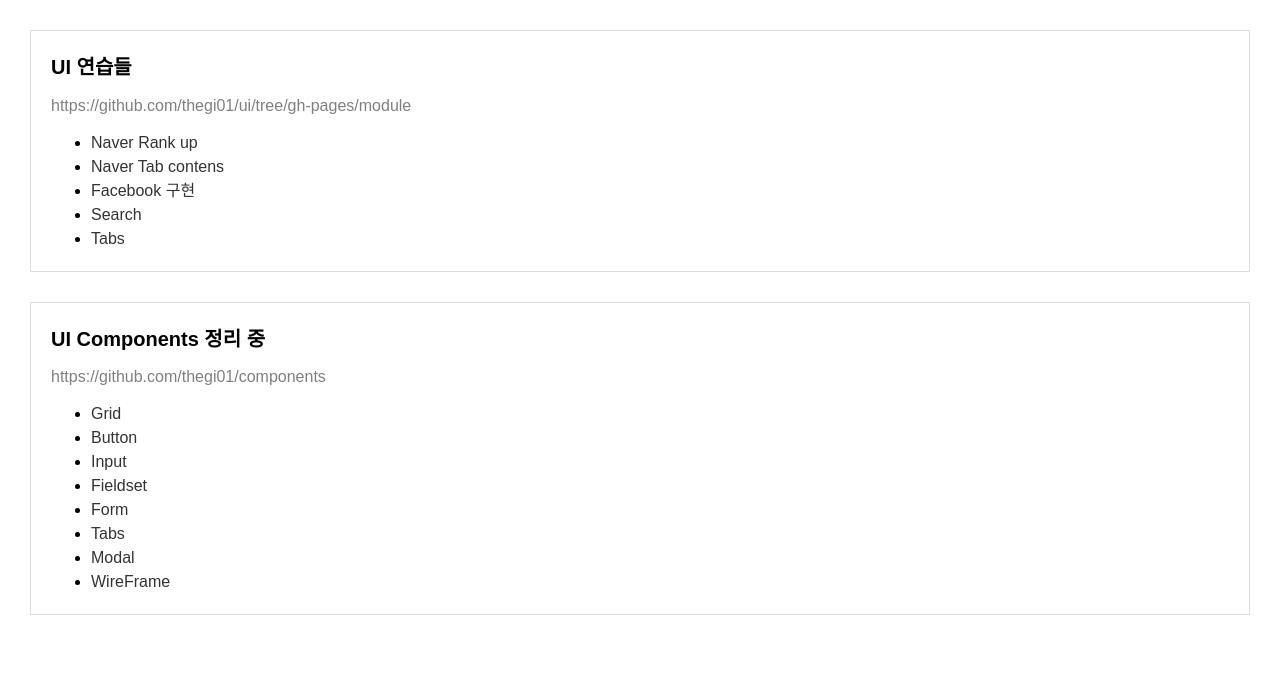
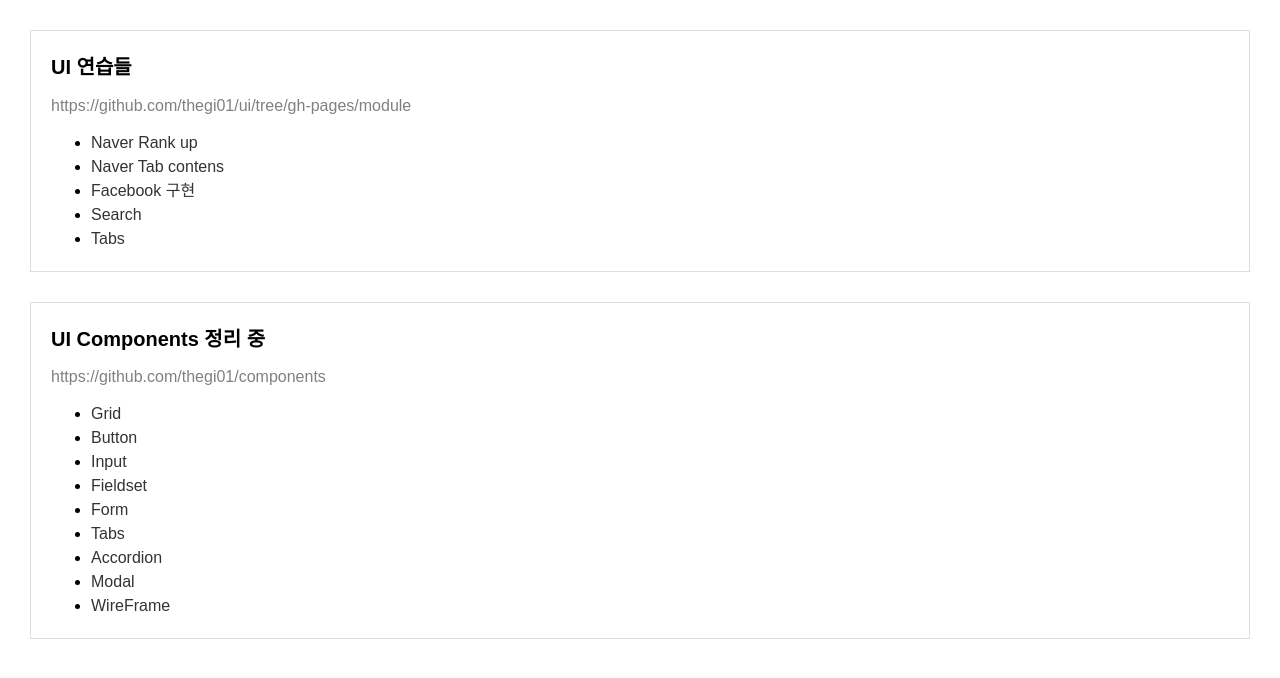
Before and after one commit to thegi01/thegi01.github.io, a plain HTML site: page index.html in a window 1280 px wide. Drawn offline with Linux system fonts and the light colour scheme.

Commit message:
accordion 추

```diff
--- a/index.html
+++ b/index.html
@@ -64,6 +64,7 @@
 			<li class="github-item"> <a href="https://thegi01.github.io/components/fieldset.html" target="_blank" class="github__a">Fieldset</a> </li>
 			<li class="github-item"> <a href="https://thegi01.github.io/components/form.html" target="_blank" class="github__a">Form</a> </li>
 			<li class="github-item"> <a href="https://thegi01.github.io/components/tabs.html" target="_blank" class="github__a">Tabs</a> </li>
+			<li class="github-item"> <a href="https://thegi01.github.io/components/accordion.html" target="_blank" class="github__a">Accordion</a> </li>
 			<li class="github-item"> <a href="https://thegi01.github.io/components/modal.html" target="_blank" class="github__a">Modal</a> </li>
 			<li class="github-item"> <a href="https://thegi01.github.io/components/wireframe.html" target="_blank" class="github__a">WireFrame</a> </li>
 		</ul>
```
